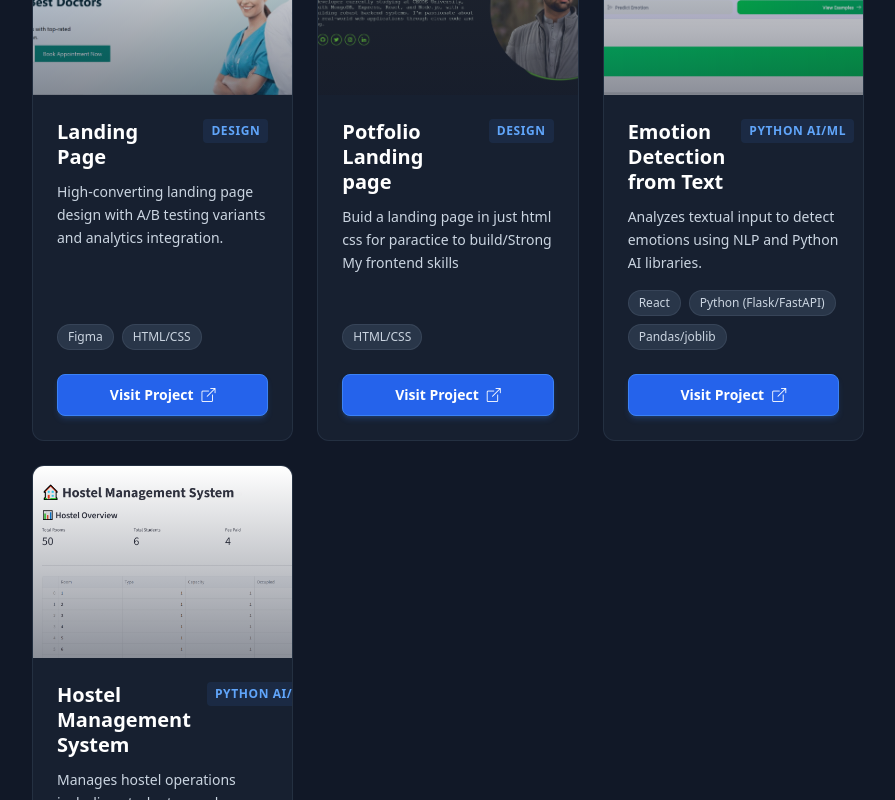
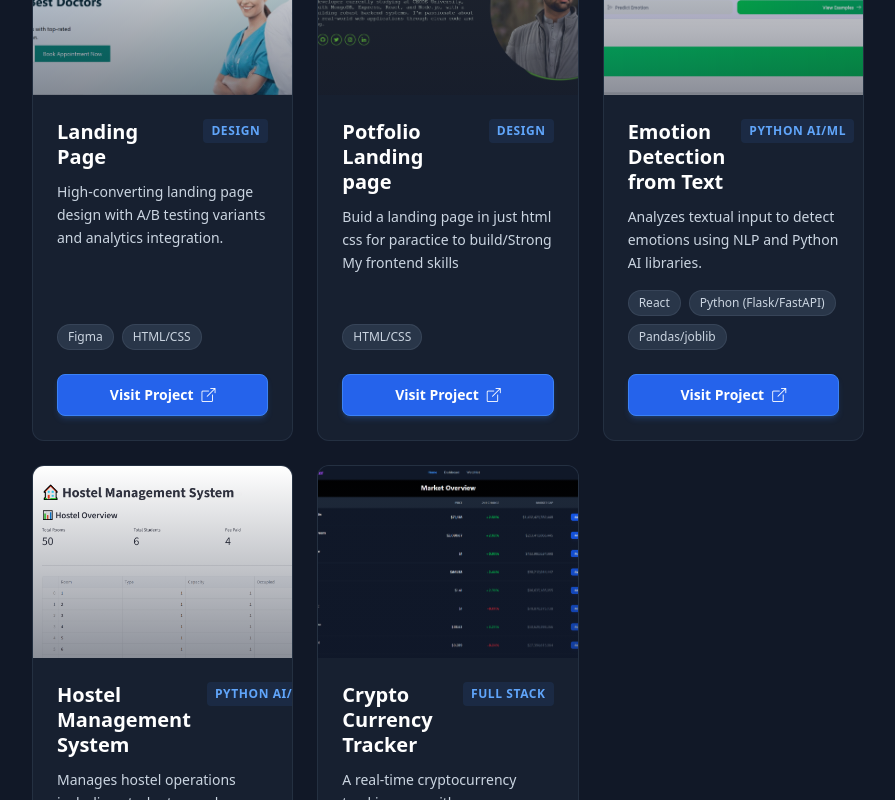
Before and after one commit to talha125-git/-Talha-Portfolio-, a React (Vite) app: page /portfolio in a window 1280 px wide. Shown: the part 2000-2800 px from the top of the page, without its empty margins (352-1247 px from the left). Built offline with nearby package versions, Linux system fonts and the light colour scheme.

Commit message:
Add new project in portfolio

```diff
--- a/src/components/Portfolio.jsx
+++ b/src/components/Portfolio.jsx
@@ -13,11 +13,12 @@ import Hostel_Pic from "../images/Hostel_Pic.png"
 import food_web_pic from "../images/food_web_pic.png"
 import portfolio_simple from "../images/portfolio_simple_.png"
 import portfolio_Landing_page from "../images/portfolio_Landing_page.png"
+import crypto_track_pic from "../images/crypto_track_pic.png"
 
 
 
 const Portfolio = () => {
-  const categories = ["All", "Intern", "Web", "Mobile", "Design", "Python AI/ML"];
+  const categories = ["All", "Intern", "Web", "Mobile", "Design", "Python AI/ML","Full Stack"];
   const [activeCategory, setActiveCategory] = useState("All");
 
   const projects = [
@@ -130,6 +131,14 @@ const Portfolio = () => {
       image: Hostel_Pic,
       link: "https://hostelmanagementsystem-z2hddpfpcjm4piwevy33mw.streamlit.app/",
     },
+    {
+      title: "Crypto Currency Tracker",
+      category: "Full Stack",
+      description: "A real-time cryptocurrency tracking app with user authentication, favorites, and watchlist features built with React and FastAPI.",
+      tech: ["React", "FastAPI", "MongoDB", "Python"],
+      image: crypto_track_pic,
+      link: "https://crypto-price-tracker-658k.vercel.app/",
+    },
   ];
 
   const filteredProjects = activeCategory === "All"
```
Also changed, not shown: src/images/crypto_track_pic.png (added), 1 other file (tests, documents, lock files or other folders).
